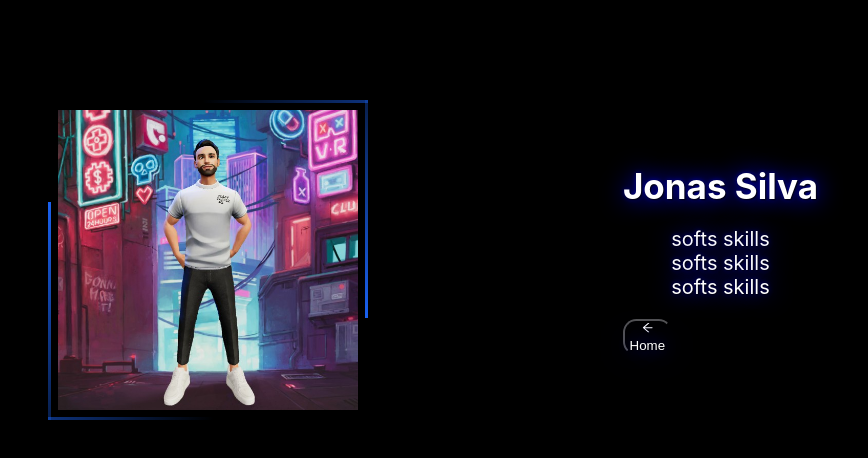
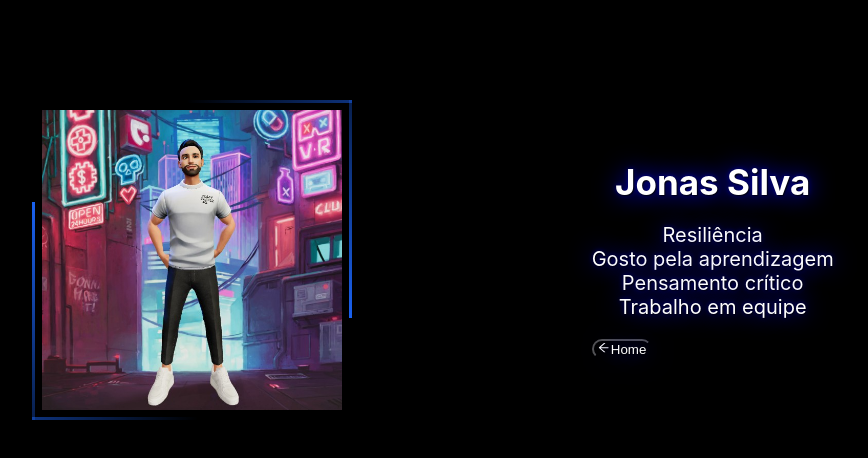
Before and after one commit to EvaTavares/soft-skills-application, a React (Vite) app: page /jonasPage in a window 1280 px wide. Shown: the top 458 px of the page, without its empty margins (207-1075 px from the left). Built offline with nearby package versions, Linux system fonts and the light colour scheme.

Commit message:
add soft skills

```diff
--- a/src/pages/EvaPage.jsx
+++ b/src/pages/EvaPage.jsx
@@ -20,9 +20,10 @@ const EvaPage = () => {
         <div className="skills">
           <h1 className="heading">Eva Tavares</h1>
           <ol>
-            <li className="text-skills">softs skills</li>
-            <li className="text-skills">softs skills</li>
-            <li className="text-skills">softs skills</li>
+            <li className="text-skills">Liderança</li>
+            <li className="text-skills">Criatividade</li>
+            <li className="text-skills">Comunicação</li>
+            <li className="text-skills">Trabalho em equipe</li>
           </ol>
           <button className="soft-skills">
             <AiOutlineArrowLeft />
--- a/src/pages/JonasPage.jsx
+++ b/src/pages/JonasPage.jsx
@@ -20,9 +20,10 @@ const JonasPage = () => {
         <div className="skills">
           <h1 className="heading">Jonas Silva</h1>
           <ol>
-            <li className="text-skills">softs skills</li>
-            <li className="text-skills">softs skills</li>
-            <li className="text-skills">softs skills</li>
+            <li className="text-skills">Resiliência</li>
+            <li className="text-skills">Gosto pela aprendizagem</li>
+            <li className="text-skills">Pensamento crítico</li>
+            <li className="text-skills">Trabalho em equipe</li>
           </ol>
           <button className="soft-skills">
             <AiOutlineArrowLeft />
--- a/src/pages/MarselPage copy.jsx
+++ b/src/pages/MarselPage copy.jsx
@@ -20,9 +20,10 @@ const MarselPage = () => {
         <div className="skills">
           <h1 className="heading">Marsel Brandão</h1>
           <ol>
-            <li className="text-skills">softs skills</li>
-            <li className="text-skills">softs skills</li>
-            <li className="text-skills">softs skills</li>
+            <li className="text-skills">Curiosidade</li>
+            <li className="text-skills">Perseverança</li>
+            <li className="text-skills">Introspectivo</li>
+            <li className="text-skills">Prudência</li>
           </ol>
           <button className="soft-skills">
             <AiOutlineArrowLeft />
--- a/src/pages/RobertoPage.jsx
+++ b/src/pages/RobertoPage.jsx
@@ -23,6 +23,7 @@ const RobertoPage = () => {
             <li className="text-skills">softs skills</li>
             <li className="text-skills">softs skills</li>
             <li className="text-skills">softs skills</li>
+            <li className="text-skills">softs skills</li>
           </ol>
           <button className="soft-skills">
             <AiOutlineArrowLeft />
```
